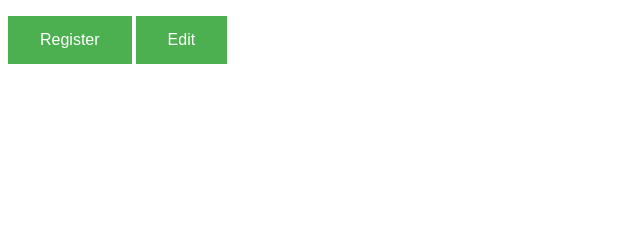
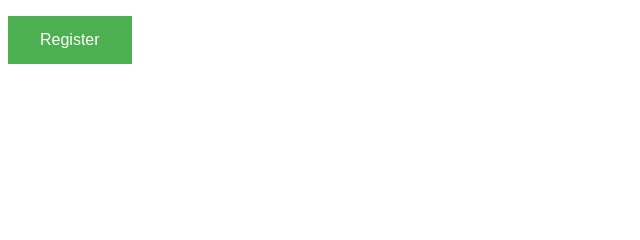
Before and after one commit to sakshipatil/Sakshi-Project-2, a Flask app: page /student in a window 1280 px wide. Shown: the part 112-352 px from the top of the page, without its empty margins (0-640 px from the left). Run offline with Flask 2, Linux system fonts and the light colour scheme; data that the repository does not hold is empty.

Commit message:
updated code

```diff
--- a/app.py
+++ b/app.py
@@ -50,13 +50,13 @@ def teacher_register():
 def student_register():
     return render_template("register-student.html", ip_addr=ip_addr)
 
-@app.route('/edit-teacher_id/<teacher_id>', methods=['POST','GET'])
+@app.route('/edit_teacher_id/<teacher_id>', methods=['POST','GET'])
 def edit_teacher_id(teacher_id):
     iid = teacher_id
     c = teacher.find_one({"_id": int(iid)})
     return render_template("edit-teacher.html", data=c, ip_addr=ip_addr)
 
-@app.route('/edit-student_id/<student_id>', methods=['POST','GET'])
+@app.route('/edit_student_id/<student_id>', methods=['POST','GET'])
 def edit_student_id(student_id):
     iid = student_id
     c = student.find_one({"_id": int(iid)})
--- a/templates/edit-student.html
+++ b/templates/edit-student.html
@@ -74,7 +74,7 @@
 
 <body>
 
-<form id = "edit" action="{{ ip_addr }}student_register" onsubmit="return validateForm()" method="POST" enctype="multipart/form-data">
+<form id = "edit" action="{{ ip_addr }}edit_student_id" onsubmit="return validateForm()" method="POST" enctype="multipart/form-data">
 	<p><h2>Edit Student Details :</h2></p>
 	<p><input id="uid" name="uid" type = "hidden"  value ={{data._id}} /></p>
 
--- a/templates/edit-teacher.html
+++ b/templates/edit-teacher.html
@@ -74,7 +74,7 @@
 
 <body>
 
-<form id = "edit" action="{{ ip_addr }}teacher_register" onsubmit="return validateForm()" method="POST" enctype="multipart/form-data">
+<form id = "edit" action="{{ ip_addr }}edit_teacher_id" onsubmit="return validateForm()" method="POST" enctype="multipart/form-data">
 	<p><h2>Edit Teacher Details :</h2></p>
 	<p><input id="uid" name="uid" type = "hidden"  value ={{data._id}} /></p>
 
--- a/templates/student-list.html
+++ b/templates/student-list.html
@@ -110,7 +110,6 @@
     <p>
         <button class="button" onclick="location.href='{{ ip_addr }}student_register'" type="submit">Register</button>
 
-        <button class="button" onclick="location.href='{{ ip_addr }}edit_studentsubmit'" type="submit">Edit</button>
     </p>
 
 </form>
```
